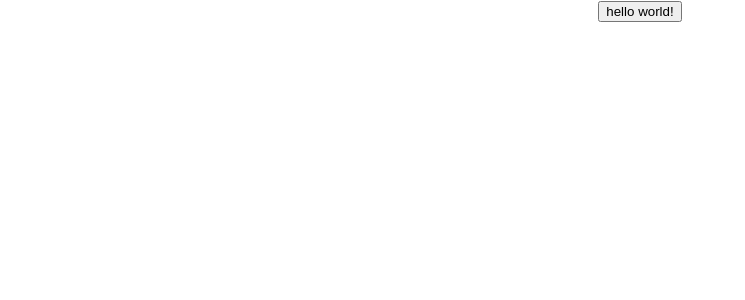
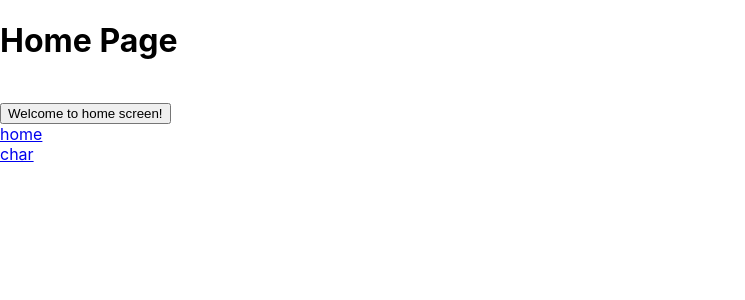
Before and after one commit to Maiquey/DnDiaries, a React (Create React App) app: page / in a window 1280 px wide. Shown: the top 300 px of the page, without its empty margins (0-745 px from the left). Built offline with nearby package versions, Linux system fonts and the light colour scheme.

Commit message:
implement basic page navigation

```diff
--- a/package.json
+++ b/package.json
@@ -8,6 +8,7 @@
     "@testing-library/user-event": "^13.5.0",
     "react": "^18.2.0",
     "react-dom": "^18.2.0",
+    "react-router-dom": "^6.22.3",
     "react-scripts": "5.0.1",
     "web-vitals": "^2.1.4"
   },
--- a/src/App.js
+++ b/src/App.js
@@ -1,12 +1,36 @@
-import React from 'react';
-import HomeScreen from './HomeScreen/HomeScreen';
-import './App.css';
+import "./App.css";
+// importing components from react-router-dom package
+import {
+    BrowserRouter as Router,
+    Routes,
+    Route,
+    Navigate,
+} from "react-router-dom";
+
+import HomeScreen from "./Screens/HomeScreen";
+import CharacterScreen from "./Screens/CharacterCreation";
 
 function App() {
   return (
-    <div className="App">
-      <HomeScreen></HomeScreen>
-    </div>
+      <>
+          <Router>
+              <Routes>
+                  <Route
+                      exact
+                      path="/"
+                      element={<HomeScreen />}
+                  />
+                  <Route
+                      path="/character"
+                      element={<CharacterScreen />}
+                  />
+                  <Route
+                      path="*"
+                      element={<Navigate to="/" />}
+                  />
+              </Routes>
+          </Router>
+      </>
   );
 }
 
--- a/src/HomeScreen/HomeScreen.jsx
+++ /dev/null
@@ -1,22 +0,0 @@
-import React from "react";
-import './HomeScreen.css';
-
-export default class HomeScreen extends React.Component{
-    constructor(props){
-        super(props);
-        this.state = {
-            //state variables go here
-        };
-    }
-
-    render(){
-        const {array} = this.state;
-
-        return(
-
-            <div className="helloMsg">
-                <button onClick={() => console.log("hello!")}>hello world!</button>
-            </div>
-        );
-    }
-}
--- /dev/null
+++ b/src/Screens/CharacterCreation.jsx
@@ -0,0 +1,28 @@
+import React from "react";
+import './HomeScreen.css';
+import { Link } from "react-router-dom";
+
+export default class CharacterScreen extends React.Component{
+    constructor(props){
+        super(props);
+        this.state = {
+            //state variables go here
+        };
+    }
+
+    render(){
+        const {array} = this.state;
+
+        return(
+
+            <div>
+                <button onClick={() => console.log("hi from char screen")}>Welcome to character creation!</button>
+                <br />
+                <Link to="/">home</Link>
+                <br />
+                <Link to="/character">char</Link>
+            </div>
+
+        );
+    }
+}
--- /dev/null
+++ b/src/Screens/HomeScreen.jsx
@@ -0,0 +1,42 @@
+import React from "react";
+import './HomeScreen.css';
+import { Link } from "react-router-dom";
+
+export default class HomeScreen extends React.Component{
+    constructor(props){
+        super(props);
+        this.state = {
+            //state variables go here
+        };
+    }
+
+    render(){
+        const {array} = this.state;
+
+        return (
+            <div>
+                <h1>Home Page</h1>
+                <br />
+                <div className="helloMsg">
+                    <button onClick={() => console.log("hello from home screen")}>Welcome to home screen!</button>
+                </div>
+                <Link to="/">home</Link>
+                <br />
+                <Link to="/character">char</Link>
+                {/* <ul>
+                    <button>
+                    <li>
+                        <Link to="/"></Link>
+                    </li>
+                    </button>
+                    <br />
+                    <button>
+                    <li>
+                        <Link to="/character"></Link>
+                    </li>
+                    </button>
+                </ul> */}
+            </div>
+        );
+    }
+}
```
Also changed, not shown: src/Screens/HomeScreen.css (added), 1 other file (tests, documents, lock files or other folders).
